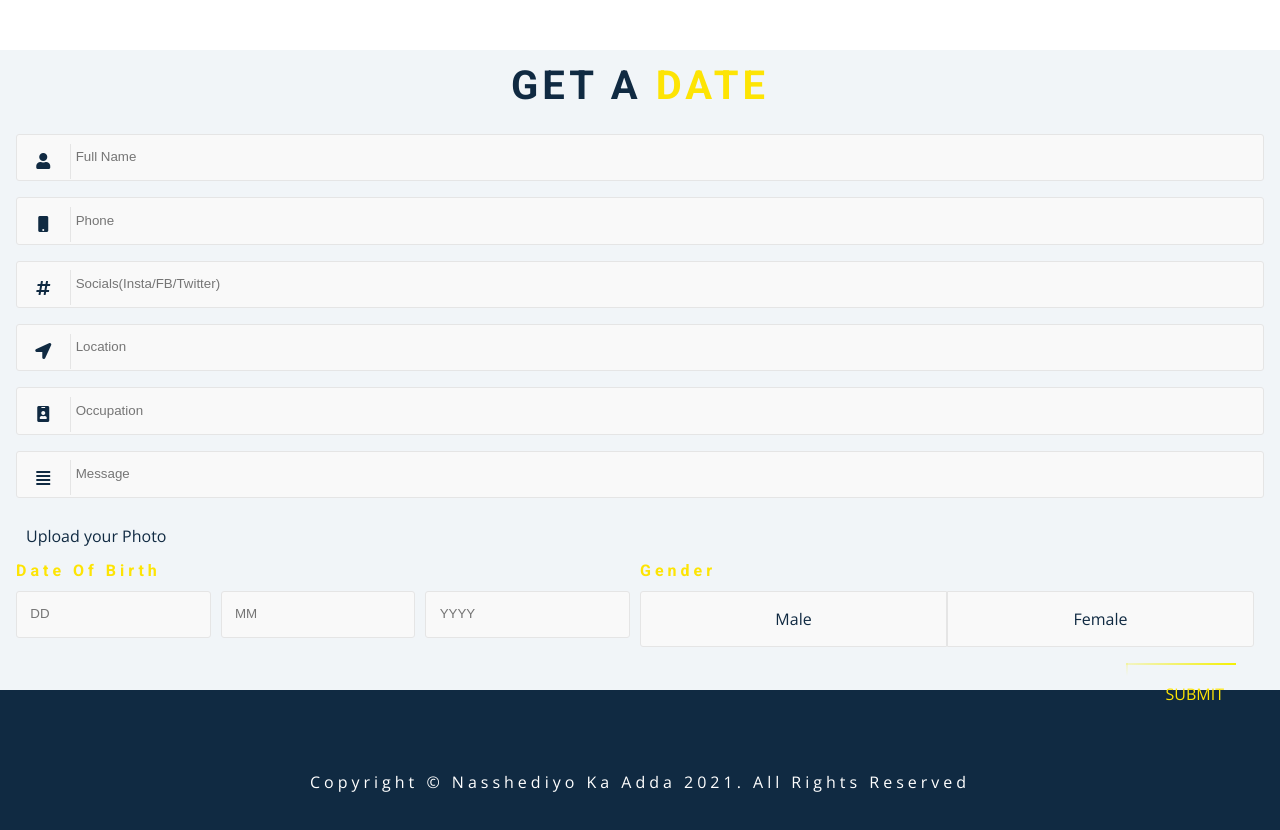
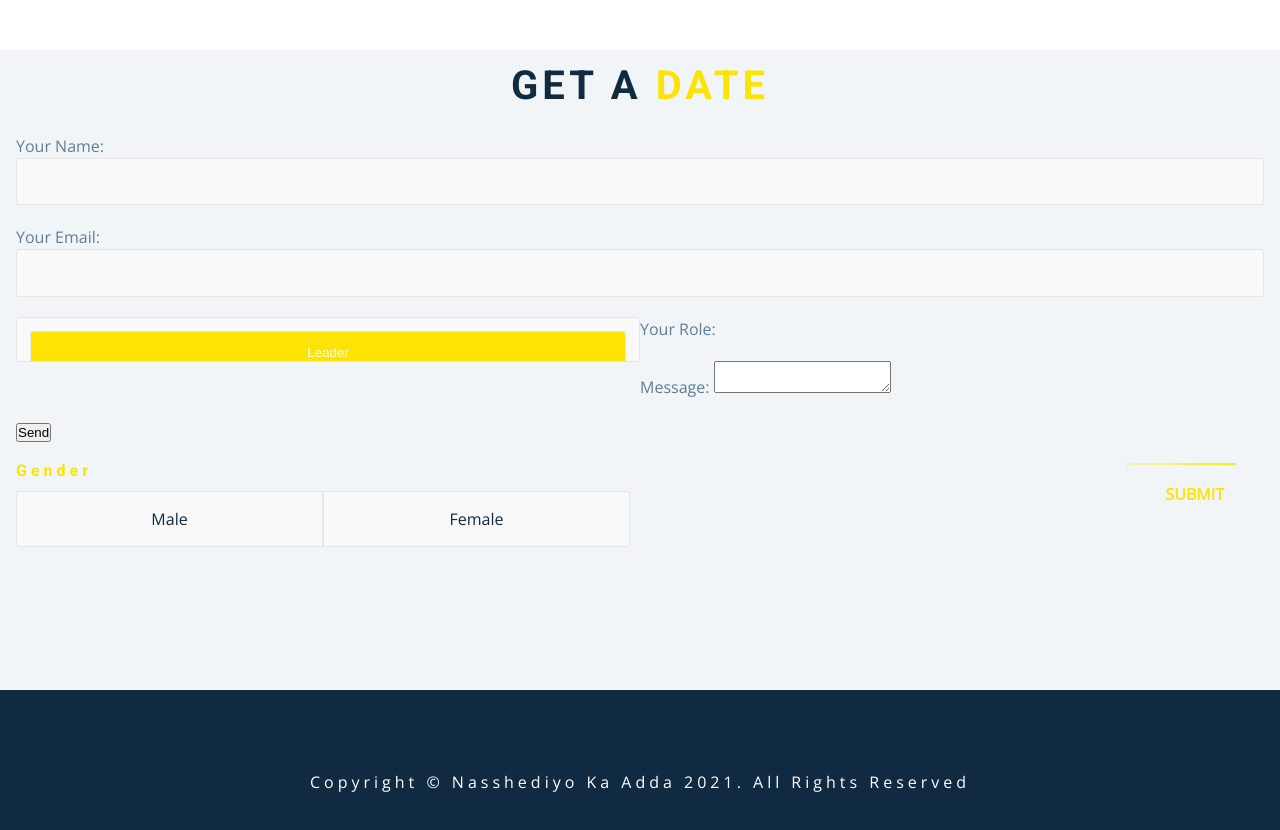
Before and after one commit to rushil1904/nano-dating-website, a plain HTML site: page index.html in a window 1280 px wide. Shown: the part 2640-3470 px from the top of the page. Drawn offline with nearby package versions, Linux system fonts and the light colour scheme.

Commit message:
Testing form

```diff
--- a/css/styles.css
+++ b/css/styles.css
@@ -541,6 +541,7 @@ footer p {
   text-decoration: none;
   color: var(--clr-secondary);
   font-family: "Open Sans", sans-serif;;
+  font-weight: bold;
 }
 .actions:hover {
   background: rgb(243, 227, 4);
--- a/index.html
+++ b/index.html
@@ -95,52 +95,26 @@
         <h2>get a <span>date</span></h2>
       </div>
       <form name="contact" method="POST" data-netlify="true">
-        <div class="row">
-          <div class="input-group input-group-icon">
-            <input type="text" placeholder="Full Name"/>
-            <div class="input-icon"><i class="fa fa-user"></i></div>
-          </div>
-          <div class="input-group input-group-icon">
-            <input type="tel" placeholder="Phone"/>
-            <div class="input-icon"><i class="fa fa-mobile"></i></div>
-          </div>
-          <div class="input-group input-group-icon">
-            <input type="text" placeholder="Socials(Insta/FB/Twitter)"/>
-            <div class="input-icon"><i class="fa fa-hashtag"></i></div>
-          </div>
-          <div class="input-group input-group-icon">
-            <input type="text" placeholder="Location"/>
-            <div class="input-icon"><i class="fa fa-location-arrow"></i></div>
-          </div>
-          <div class="input-group input-group-icon">
-            <input type="text" placeholder="Occupation"/>
-            <div class="input-icon"><i class="fa fa-id-badge"></i></div>
-          </div>
-          <div class="input-group input-group-icon">
-            <input type="text" placeholder="Message"/>
-            <div class="input-icon"><i class="fa fa-align-justify"></i></div>
-          </div>
-          <div style="padding:  10px 10px; margin-bottom: 5px;">
-            <input type="file" id="files" placeholder="Your Photo" style="display:none;"/>
-            <label for="files">Upload your Photo</label>
-            <div class="input-icon"></div>
-          </div>
-        </div>
-        <div class="row">
-          <div class="col-half">
-            <h4>Date of Birth</h4>
-            <div class="input-group">
-              <div class="col-third">
-                <input type="number" placeholder="DD"/>
-              </div>
-              <div class="col-third">
-                <input type="number" placeholder="MM"/>
-              </div>
-              <div class="col-third">
-                <input type="number" placeholder="YYYY"/>
-              </div>
-            </div>
-          </div>
+        <p>
+          <label>Your Name: <input type="text" name="name" /></label>
+        </p>
+        <p>
+          <label>Your Email: <input type="email" name="email" /></label>
+        </p>
+        <p>
+          <label>Your Role: <select name="role[]" multiple>
+            <option value="leader">Leader</option>
+            <option value="follower">Follower</option>
+          </select></label>
+        </p>
+        <p>
+          <label>Message: <textarea name="message"></textarea></label>
+        </p>
+        <p>
+          <button type="submit">Send</button>
+        </p>
+      </form>
+
           <div class="col-half">
             <h4>Gender</h4>
             <div class="input-group">
```
